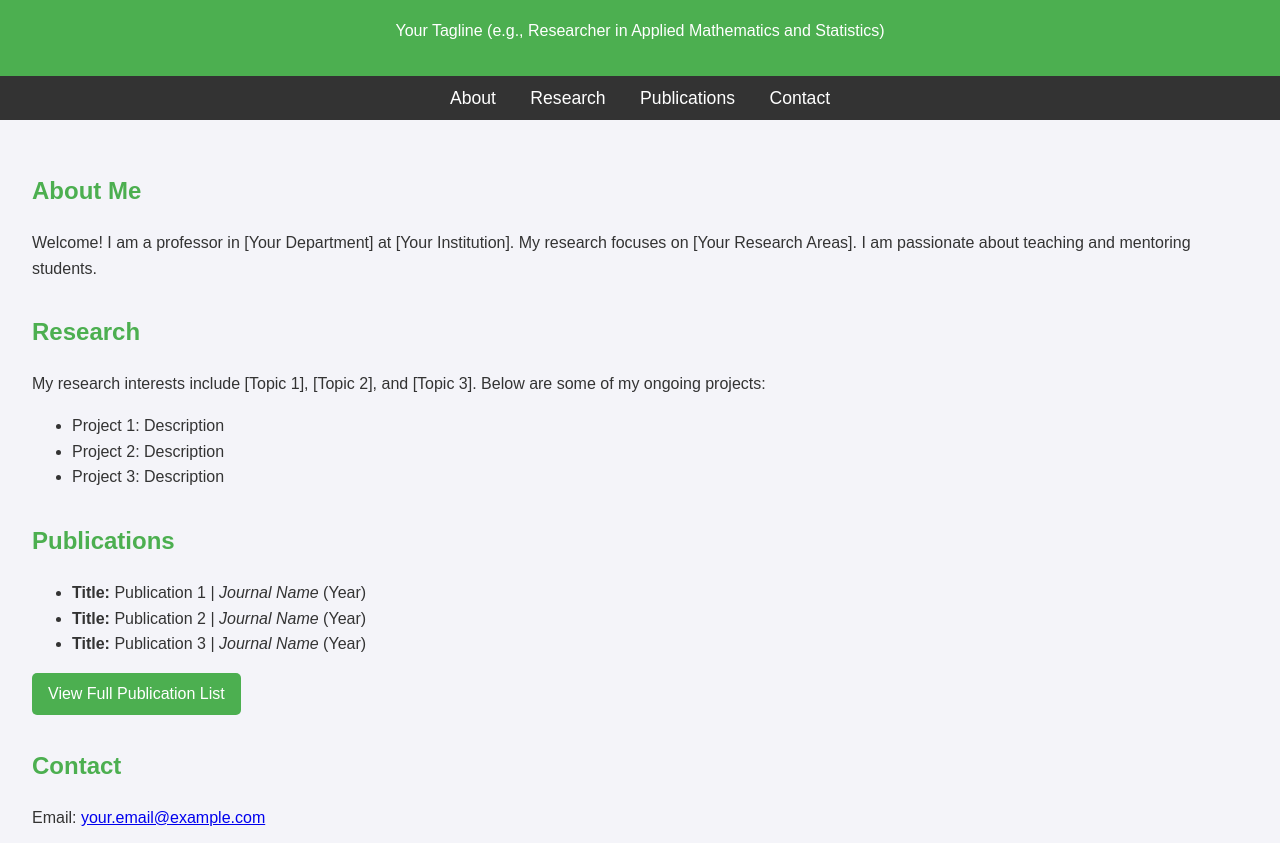
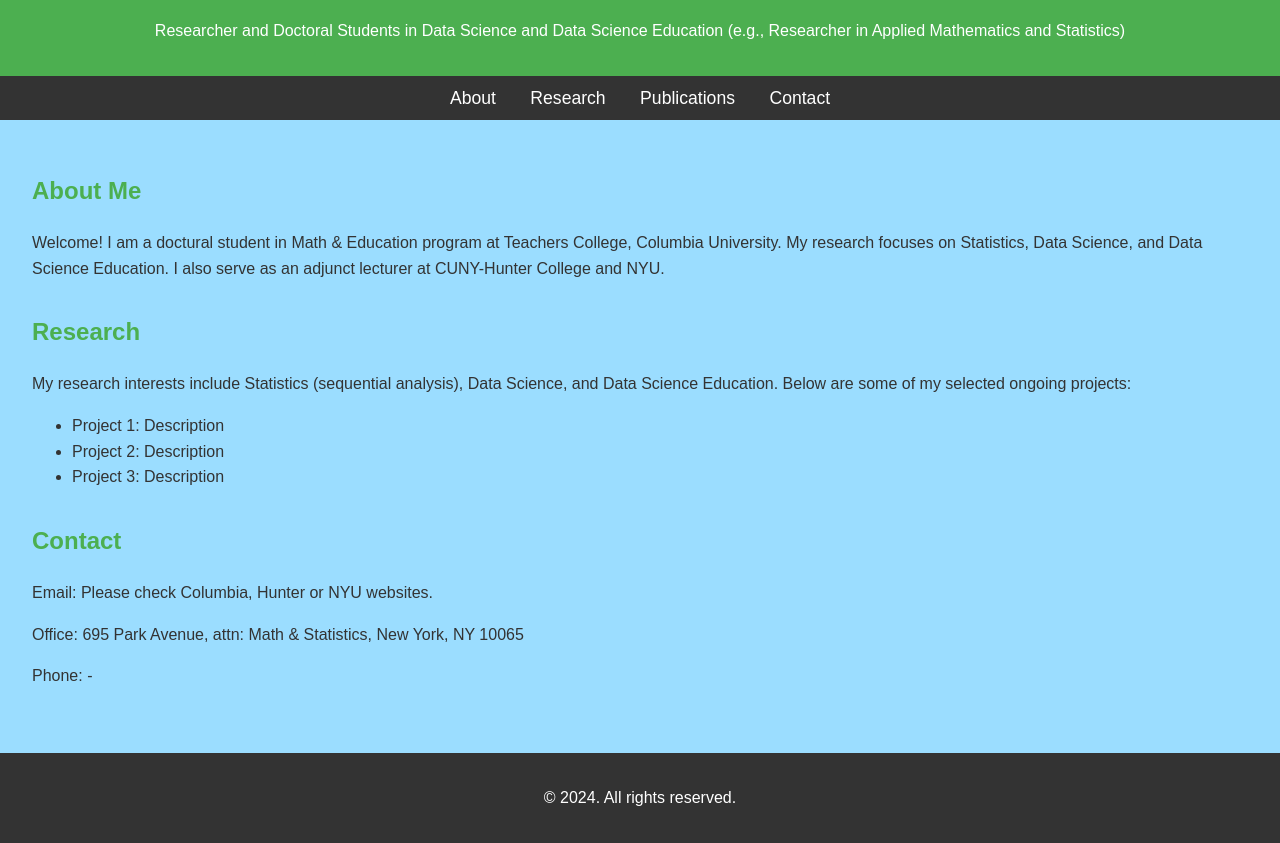
Before and after one commit to gnosronnoc/connorsong, a plain HTML site: page index.html in a window 1280 px wide. Shown: the part 92-935 px from the top of the page. Drawn offline with Linux system fonts and the light colour scheme.

Commit message:
Update index.html

```diff
--- a/index.html
+++ b/index.html
@@ -3,7 +3,7 @@
 <head>
     <meta charset="UTF-8">
     <meta name="viewport" content="width=device-width, initial-scale=1.0">
-    <title>Professor Name - Academic Website</title>
+    <title>Yuang 'Connor' Song - Academic Website</title>
     <style>
         body {
             font-family: Arial, sans-serif;
@@ -11,7 +11,7 @@
             margin: 0;
             padding: 0;
             color: #333;
-            background-color: #f4f4f9;
+            background-color: #9BDDFF;
         }
         header {
             background: #4CAF50;
@@ -72,8 +72,8 @@
 <body>
 
 <header>
-    <h1>Professor [Your Name]</h1>
-    <p>Your Tagline (e.g., Researcher in Applied Mathematics and Statistics)</p>
+    <h1>Connor Song</h1>
+    <p>Researcher and Doctoral Students in Data Science and Data Science Education (e.g., Researcher in Applied Mathematics and Statistics)</p>
 </header>
 
 <nav>
@@ -88,19 +88,19 @@
 <main>
     <section id="about" class="section">
         <h2>About Me</h2>
-        <p>Welcome! I am a professor in [Your Department] at [Your Institution]. My research focuses on [Your Research Areas]. I am passionate about teaching and mentoring students.</p>
+        <p> Welcome! I am a doctural student in Math & Education program at Teachers College, Columbia University. My research focuses on Statistics, Data Science, and Data Science Education. I also serve as an adjunct lecturer at CUNY-Hunter College and NYU.</p>
     </section>
 
     <section id="research" class="section">
         <h2>Research</h2>
-        <p>My research interests include [Topic 1], [Topic 2], and [Topic 3]. Below are some of my ongoing projects:</p>
+        <p> My research interests include Statistics (sequential analysis), Data Science, and Data Science Education. Below are some of my selected ongoing projects:</p>
         <ul>
             <li>Project 1: Description</li>
             <li>Project 2: Description</li>
             <li>Project 3: Description</li>
         </ul>
     </section>
-
+<!--
     <section id="publications" class="section">
         <h2>Publications</h2>
         <ul>
@@ -110,17 +110,17 @@
         </ul>
         <a href="#" class="btn">View Full Publication List</a>
     </section>
-
+-->
     <section id="contact" class="section">
         <h2>Contact</h2>
-        <p>Email: <a href="mailto:your.email@example.com">your.email@example.com</a></p>
-        <p>Office: [Your Office Location]</p>
-        <p>Phone: [Your Phone Number]</p>
+        <p>Email: Please check Columbia, Hunter or NYU websites.
+        <p>Office: 695 Park Avenue, attn: Math & Statistics, New York, NY 10065</p>
+        <p>Phone: -</p>
     </section>
 </main>
 
 <footer>
-    <p>&copy; 2024 Professor [Your Name]. All rights reserved.</p>
+    <p>&copy; 2024. All rights reserved.</p>
 </footer>
 
 </body>
```
